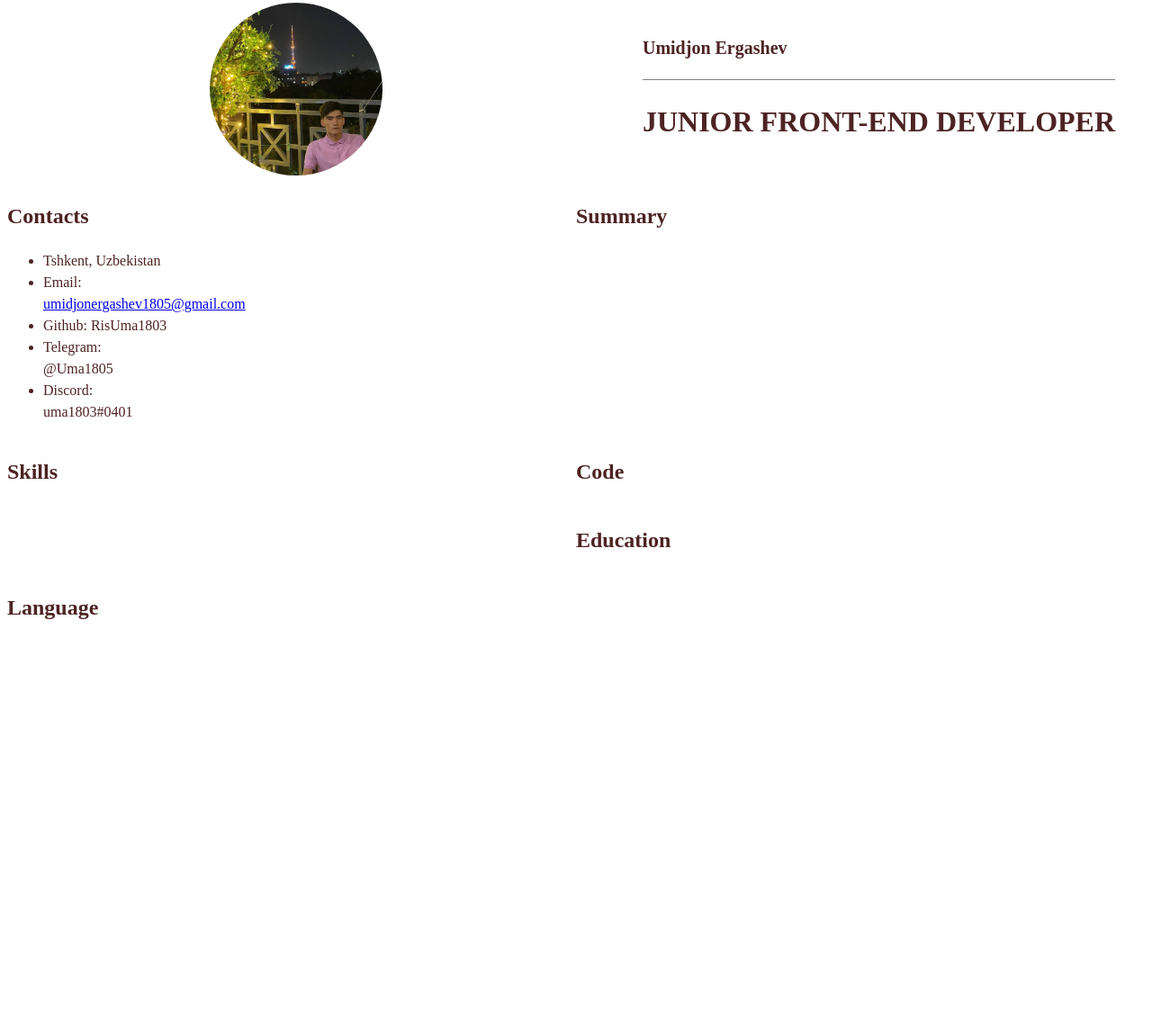
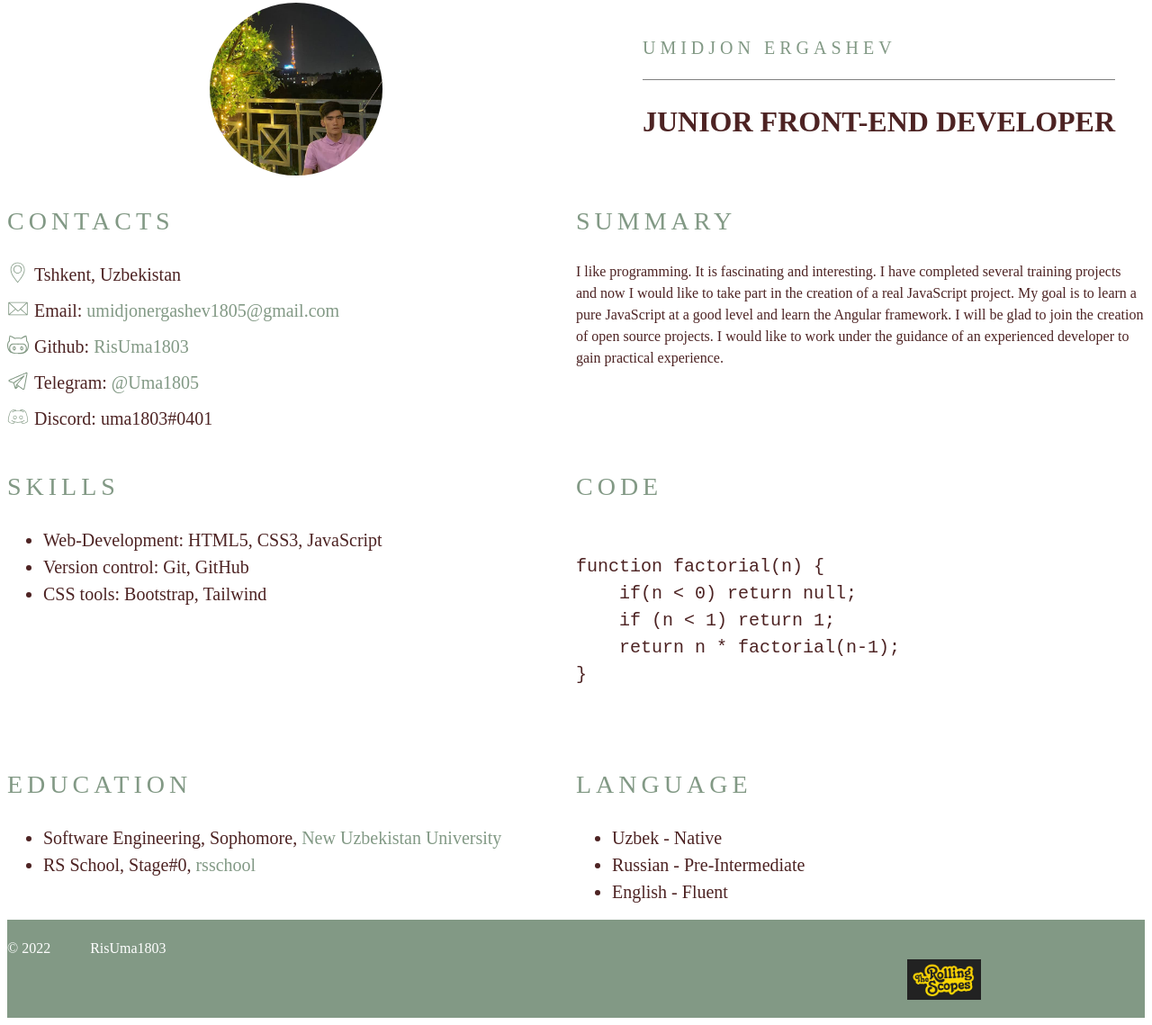
Before and after one commit to RisUma1803/rsschool-cv, a plain HTML site: page index.html in a window 1280 px wide. Shown: the part 87-1226 px from the top of the page at 90% size. Before the commit the page ends 808 px from the top, so only its background shows below. Drawn offline with Linux system fonts and the light colour scheme.

Commit message:
feat: personal cv finished

```diff
--- a/index.html
+++ b/index.html
@@ -20,7 +20,7 @@
                   <li class="nav-item"><a href="#summary" class="nav-link">Summary</a></li>
                   <li class="nav-item"><a href="#skills" class="nav-link">Skills</a></li>
                   <li class="nav-item"><a href="#code" class="nav-link">Code</a></li>
-                  <li class="nav-item"><a href="#courses" class="nav-link">Courses</a></li>
+                  <!-- <li class="nav-item"><a href="#courses" class="nav-link">Courses</a></li> -->
                   <li class="nav-item"><a href="#education" class="nav-link">Education</a></li>
                   <li class="nav-item"><a href="#language" class="nav-link">Language</a></li>
                 </ul>
@@ -41,44 +41,93 @@
             </div>
             <div class="section" id="contacts">
                 <h2 class="section-title">Contacts</h2>
-                <ul class="section list">
-                    <li class="section item contacts-item">Tshkent, Uzbekistan</li>
-                    <li class="section item contacts-item">Email: <a href="mailto:umidjonergashev1805@gmail.com"    target="_blank">umidjonergashev1805@gmail.com</a>
+                <ul class="section-list">
+                    <li class="section-item contacts-item">Tshkent, Uzbekistan</li>
+                    <li class="section-item contacts-item">
+                        Email: <a href="mailto:umidjonergashev1805@gmail.com"
+                            target="_blank">umidjonergashev1805@gmail.com</a>
                     </li>
-                    <li class="section item contacts-item">
-                        Github: RisUma1803
+                    <li class="section-item contacts-item">
+                        Github: <a href="https://github.com/RisUma1803">RisUma1803</a>
                     </li>
-                    <li class="section item contacts-item">
-                        Telegram: @Uma1805
+                    <li class="section-item contacts-item">
+                        Telegram: <a href="t.me/Uma1805">@Uma1805</a>
                     </li>
-                    <li class="section item contacts-item">
+                    <li class="section-item contacts-item">
                         Discord: uma1803#0401
                     </li>
                 </ul>
             </div>
             <div class="section" id="summary">
                 <h2 class="section-title">Summary</h2>
+                <p class="sum__text">
+                    I like programming. It is fascinating and interesting. I have completed several training projects
+                    and now I would like to take part in the creation of a real JavaScript project. My goal is to learn
+                    a pure JavaScript at a good level and learn the Angular framework. I will be glad to join the
+                    creation of open source projects. I would like to work under the guidance of an experienced
+                    developer to gain practical experience.
+                </p>
             </div>
             <div class="section" id="skills">
                 <h2 class="section-title">Skills</h2>
+                   <ul class="section-list">
+                    <li class="section-item">Web-Development: HTML5, CSS3, JavaScript</li>
+                    <li class="section-item">Version control: Git, GitHub</li>
+                    <li class="section-item">CSS tools: Bootstrap, Tailwind</li>
+                </ul>
             </div>
             <div class="section" id="code">
                 <h2 class="section-title">Code</h2>
+                <pre>
+                    <code>
+function factorial(n) {
+    if(n &lt; 0) return null;
+    if (n &lt; 1) return 1;
+    return n * factorial(n-1);
+}
+                    </code>
+                </pre>
             </div>
-            <div class="section" id="courses">
+            <!--<div class="section" id="courses">
                 <h2 class="section-title"></h2>
-            </div>
+            </div>-->
             <div class="section" id="education">
                 <h2 class="section-title">Education</h2>
+                <ul class="section-list">
+                    <li class="section-item">
+                        Software Engineering, Sophomore, <a href="https://newuu.uz">New Uzbekistan University</a>
+                    </li>
+                    <li class="section-item">
+                        RS School, Stage#0, <a href="https://rs.school">rsschool</a>
+                    </li>
+                </ul>
             </div>
             <div class="section" id="language">
                 <h2 class="section-title">Language</h2>
+                <ul class="section-list">
+                    <li class="section-item">
+                        Uzbek - Native
+                    </li>
+                    <li class="section-item">
+                        Russian - Pre-Intermediate
+                    </li>
+                    <li class="section-item">
+                        English - Fluent
+                    </li>
+                </ul>
             </div>
         </div>
     </main>
 
     <footer class="footer">
         <div class="container"></div>
+        <div class="">
+            © 2022
+            <div class="footer__github"><a href="https://github.com/RisUma1803">RisUma1803</a></div>
+        </div>
+        <div class="footer__rsschool">
+            <a href="https://rs.school/js/"></a>
+        </div>
     </footer>
 </body>
 
--- a/style.css
+++ b/style.css
@@ -15,12 +15,21 @@
   box-sizing: border-box;
 }
 
+html {
+  scroll-behavior: smooth;
+}
+
 body {
   display: flex;
   flex-direction: column;
   justify-content: space-between;
   line-height: 1.5;
   color: #4d2323;
+  font-family: ChivoMono;
+}
+
+a {
+  text-decoration: none;
 }
 .container {
   max-width: 1440px;
@@ -31,6 +40,7 @@ body {
   display: flex;
   justify-content: flex-end;
   align-items: center;
+  list-style: none;
 }
 
 html {
@@ -52,6 +62,7 @@ html {
 
 .nav-item a {
   color: #829985;
+  font-family: ChivoMono;
   text-decoration: none;
   transition: color 0.5s;
 }
@@ -60,11 +71,24 @@ html {
   color: #4d2323;
 }
 
+.section-title {
+  font-size: 28px;
+  font-weight: 400;
+  text-transform: uppercase;
+  letter-spacing: 5px;
+  color: #829985;
+}
+
 .section-item a {
   color: #829985;
   text-decoration: none;
   transition: color 0.5s;
 }
+
+.section-list .section-item {
+  font-size: 20px;
+}
+
 .section-item a:hover {
   color: #4d2323;
 }
@@ -135,6 +159,58 @@ html {
   background-repeat: no-repeat;
 }
 
+#contacts .section-list .section-item {
+  position: relative;
+  margin: 0;
+  margin-bottom: 10px;
+  padding: 0;
+  padding-left: 30px;
+}
+
+
+
+#code pre code {
+  font-size: 20px;
+}
+
+#summary .summary__text {
+  font-size: 20px;
+}
+
+.footer {
+  background: #829985;
+  padding: 0;
+  padding: 20px 0;
+  margin: 0;
+  color: white;
+}
+
+.footer a {
+  color: white;
+  font-family: ComicRegular;
+}
+
+.footer .container {
+  display: flex;
+  justify-content: space-between;
+  font-size: 30px;
+  align-items: center;
+}
+
+.footer .footer__github {
+  margin-left: 40px;
+  display: inline;
+}
+
+.footer .footer__rsschool {
+  width: 120px;
+  height: 45px;
+  background-image: url(assets/svg/logo.jpg);
+  background-size: contain;
+  margin-left: 1000px;
+  background-repeat: no-repeat;
+}
+
 @media (max-width: 768px) {
   .section {
     width: 100%;
```
Also changed, not shown: assets/svg/logo.jpg (added).
